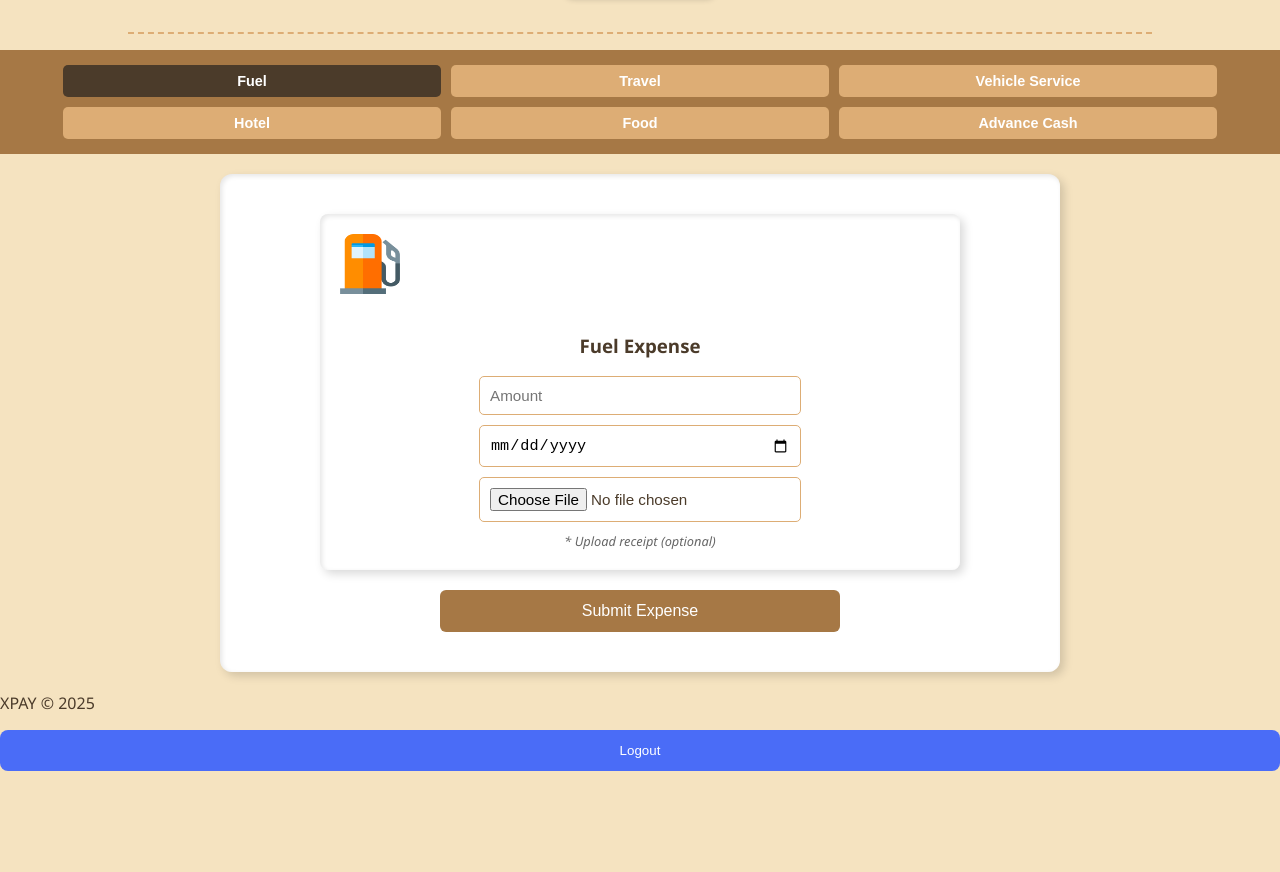
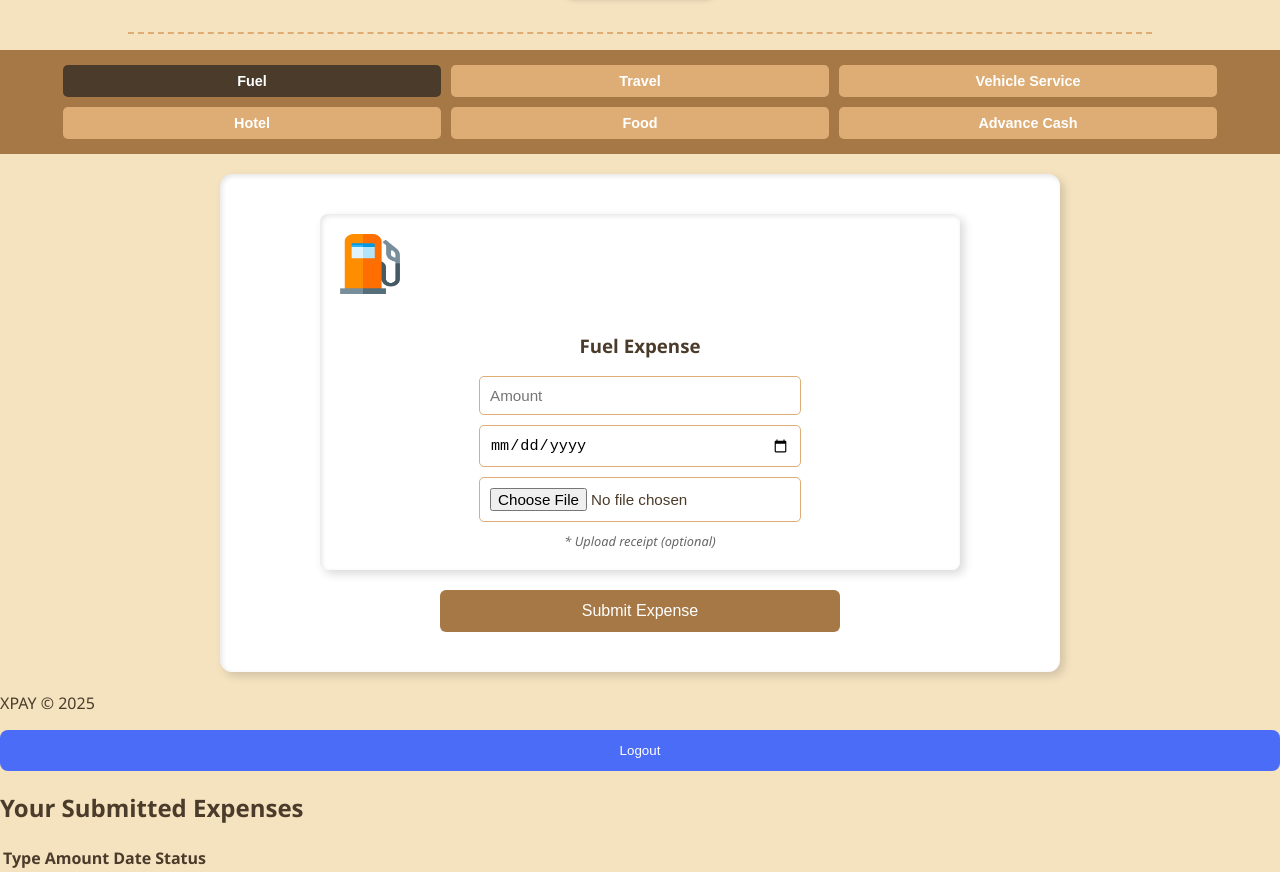
Before and after one commit to mazharmecci/XPAY, a plain HTML site: page employee.html in a window 1280 px wide. Shown: the part 153-1025 px from the top of the page. Before the commit the page ends 924 px from the top, so only its background shows below. Drawn offline with Linux system fonts and the light colour scheme.

Commit message:
Update employee.html

```diff
--- a/employee.html
+++ b/employee.html
@@ -163,6 +163,22 @@
       <button onclick="logoutUser()" class="logout-btn">Logout</button>
 
 
+  <section id="expenseReport" class="report-section">
+    <h2>Your Submitted Expenses</h2>
+    <table id="reportTable">
+      <thead>
+        <tr>
+          <th>Type</th>
+          <th>Amount</th>
+          <th>Date</th>
+          <th>Status</th>
+        </tr>
+      </thead>
+      <tbody></tbody>
+    </table>
+  </section>
+
+
 <script type="module" src="app.js"></script>
 </body>
 </html>
```
